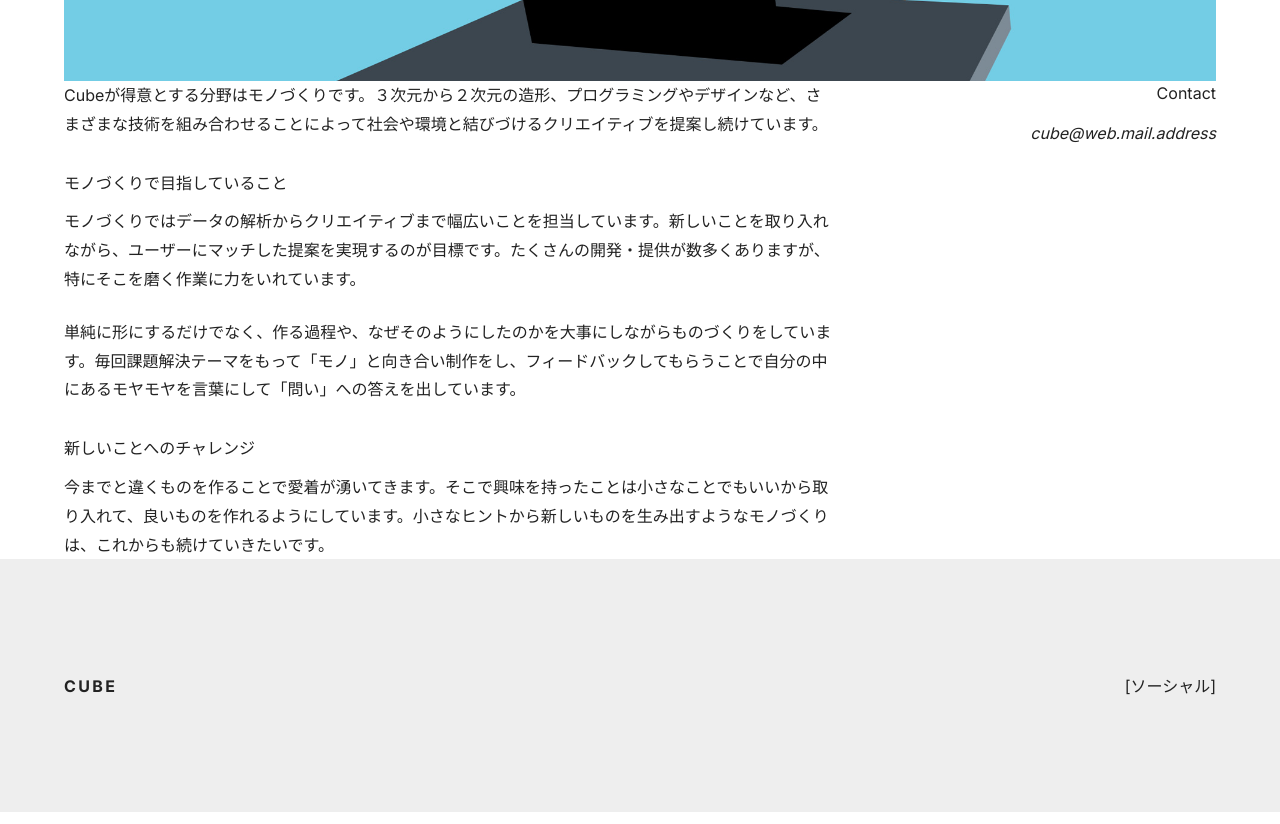
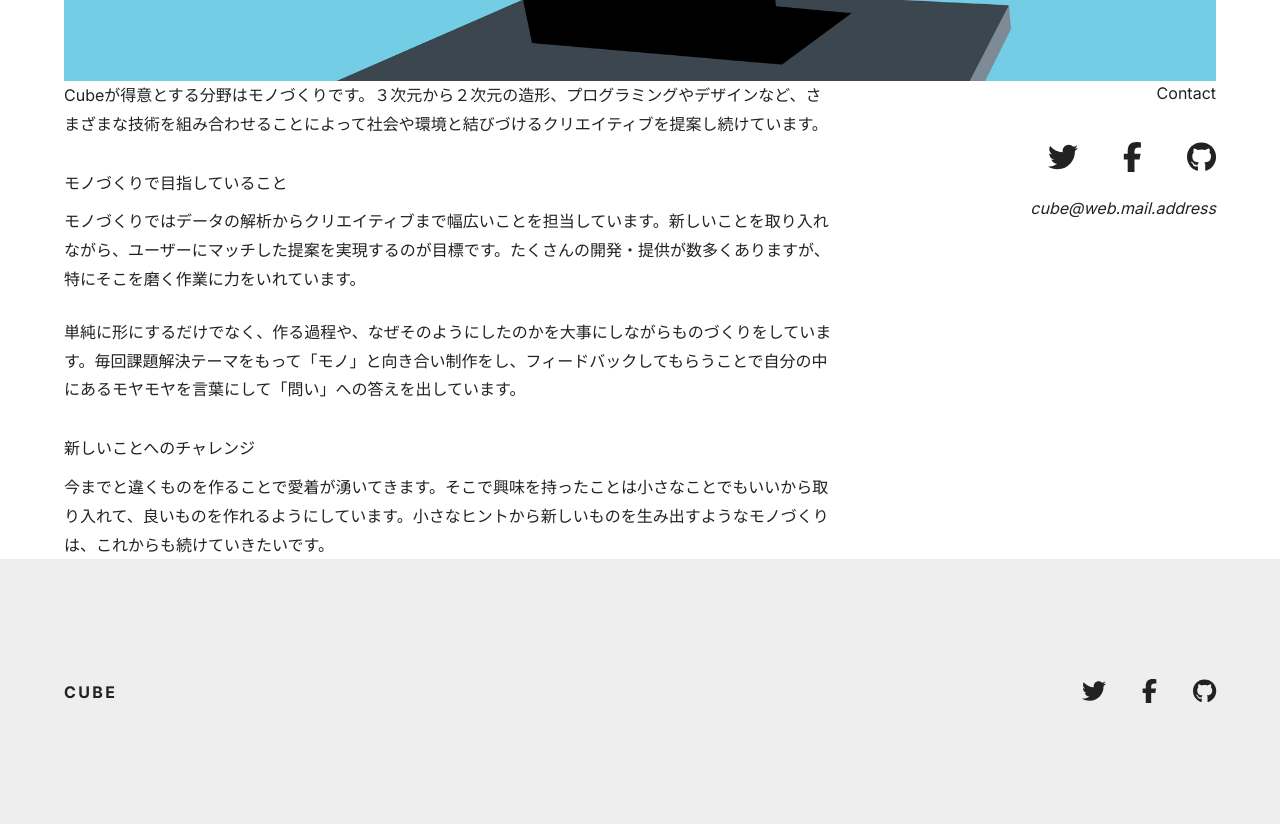
Before and after one commit to Kazuho1222/blog, a Next.js app: page /about in a window 1280 px wide. Shown: the part 960-1784 px from the top of the page. Built offline with nearby package versions, Linux system fonts and the light colour scheme.

Commit message:
アイコンのサイズ（フォントサイズ）をpropsで指定できるようにする

```diff
--- a/app/components/contact.tsx
+++ b/app/components/contact.tsx
@@ -1,10 +1,11 @@
-import React from 'react'
 import styles from '../../styles/contact.module.css'
+import Social from './social'
 
 export default function Contact() {
   return (
     <div className={styles.stack}>
       <h3 className={styles.heading}>Contact</h3>
+      <Social iconSize="30px" />
       <address>cube@web.mail.address</address>
     </div>
   )
--- a/app/components/footer.tsx
+++ b/app/components/footer.tsx
@@ -2,6 +2,7 @@ import React from 'react'
 import Logo from './logo'
 import styles from '../../styles/footer.module.css'
 import Container from './container'
+import Social from './social'
 
 export default function Footer() {
   return (
@@ -9,7 +10,7 @@ export default function Footer() {
       <Container large={false} >
         <div className={styles.flexContainer}>
           <Logo />
-          [ソーシャル]
+          <Social />
         </div>
       </Container>
     </footer>
--- /dev/null
+++ b/app/components/social.tsx
@@ -0,0 +1,34 @@
+import { faFacebookF, faGithub, faTwitter } from '@fortawesome/free-brands-svg-icons';
+import { FontAwesomeIcon } from '@fortawesome/react-fontawesome';
+import { CSSProperties } from 'react';
+import styles from '../../styles/social.module.css';
+
+interface CustomProperties extends CSSProperties {
+  '--iconSize'?: string;
+}
+
+export default function Social({ iconSize = 'initial' }) {
+  const customStyle: CustomProperties = { '--iconSize': iconSize }
+  return (
+    <ul className={styles.list} style={customStyle}>
+      <li>
+        <a href="https://twitter.com">
+          <FontAwesomeIcon icon={faTwitter} />
+          <span className='sr-only'>Twitter</span>
+        </a>
+      </li>
+      <li>
+        <a href="https://www.facebook.com">
+          <FontAwesomeIcon icon={faFacebookF} />
+          <span className='sr-only'>Facebook</span>
+        </a>
+      </li>
+      <li>
+        <a href="https://github.com">
+          <FontAwesomeIcon icon={faGithub} />
+          <span className='sr-only'>GitHub</span>
+        </a>
+      </li>
+    </ul>
+  )
+}
--- a/app/layout.tsx
+++ b/app/layout.tsx
@@ -3,6 +3,9 @@ import { Inter } from "next/font/google";
 import "./globals.css";
 import Header from "./components/header";
 import Footer from "./components/footer";
+import { config } from "@fortawesome/fontawesome-svg-core";
+import "@fortawesome/fontawesome-svg-core/styles.css";
+config.autoAddCss = false;
 
 const inter = Inter({ subsets: ["latin"] });
 
--- a/package.json
+++ b/package.json
@@ -9,6 +9,11 @@
     "lint": "next lint"
   },
   "dependencies": {
+    "@fortawesome/fontawesome-svg-core": "^6.6.0",
+    "@fortawesome/free-brands-svg-icons": "^6.6.0",
+    "@fortawesome/free-regular-svg-icons": "^6.6.0",
+    "@fortawesome/free-solid-svg-icons": "^6.6.0",
+    "@fortawesome/react-fontawesome": "^0.2.2",
     "next": "14.2.5",
     "react": "^18.3.1",
     "react-dom": "^18.3.1"
--- /dev/null
+++ b/styles/social.module.css
@@ -0,0 +1,5 @@
+.list {
+  display: flex;
+  gap: 1.5em;
+  font-size: var(--iconSize, 24px);
+}
```
Also changed, not shown: 1 other file (tests, documents, lock files or other folders).
